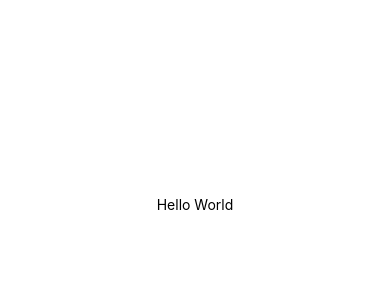
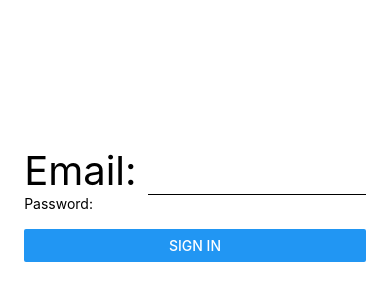
Before and after one commit to romabelka/adv-react-1511, a React Native app in the folder mobile/: screen / in a window 390 px wide. Shown: the part 218-518 px from the top of the page. Built offline with nearby package versions, Linux system fonts and the light colour scheme.

Commit message:
add auth component

```diff
--- a/mobile/App.js
+++ b/mobile/App.js
@@ -1,11 +1,13 @@
 import React from 'react';
 import { StyleSheet, Text, View } from 'react-native';
+//import HelloWorld from './components/hello-world';
+import Auth from './components/auth'
 
 export default class App extends React.Component {
   render() {
     return (
       <View style={styles.container}>
-        <Text>Hello World</Text>
+        <Auth/>
       </View>
     );
   }
--- /dev/null
+++ b/mobile/components/auth.js
@@ -0,0 +1,58 @@
+import React, { Component } from 'react'
+import {View, Text, TextInput, Button, Platform} from 'react-native'
+
+class Auth extends Component {
+    static propTypes = {
+
+    };
+
+    state = {
+        email: '',
+        password: ''
+    }
+
+    render() {
+        const { email, password } = this.state
+        return (
+            <View>
+                <View style = {styles.container}>
+                    <Text style = {{ fontSize: 40 }}>Email: </Text>
+                    <TextInput value = {email} onChangeText = {this.handleEmailChange} style = {styles.input}/>
+                </View>
+                <View>
+                    <Text>Password: </Text>
+                    <TextInput value = {password} onChangeText = {this.handlePasswordChange}
+                               secureTextEntry
+                    />
+                </View>
+                <View>
+                    <Button title="Sign In" onPress={this.handleSignIn}/>
+                </View>
+            </View>
+        )
+    }
+
+    handleEmailChange = (email) => this.setState({ email })
+    handlePasswordChange = (password) => this.setState({ password })
+
+    handleSignIn = () => console.log('---', 123, this.state)
+}
+
+const styles = {
+    container: {
+        flexDirection: 'row'
+    },
+    input: {
+        ...Platform.select({
+            ios: {
+                width: 100
+            },
+            android: {
+                width: 200
+            }
+        }),
+        borderBottomWidth: 1
+    }
+}
+
+export default Auth
```
Also changed, not shown: mobile/components/hello-world.android.js (added, +28 -0 lines), mobile/components/hello-world.ios.js (added, +28 -0 lines).
